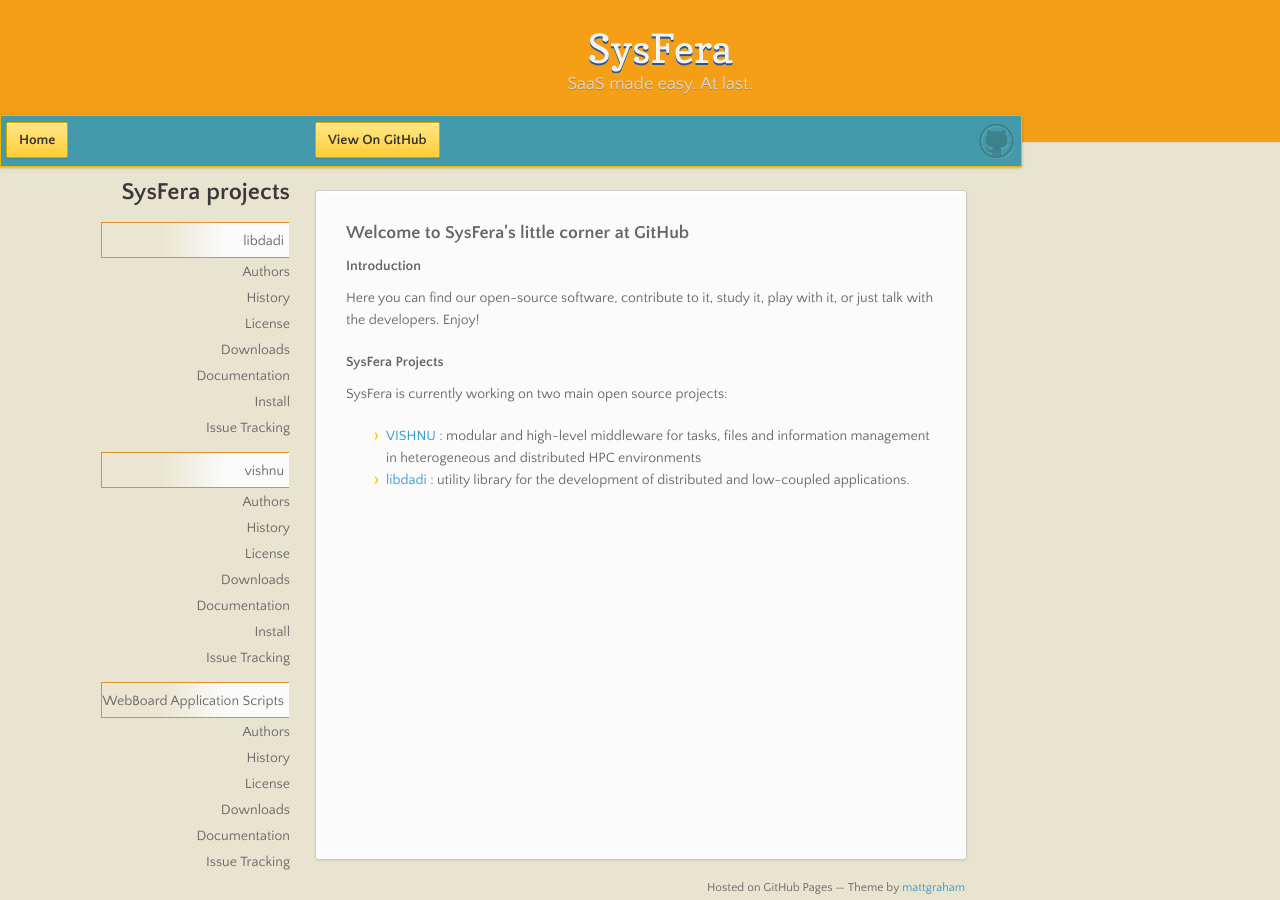
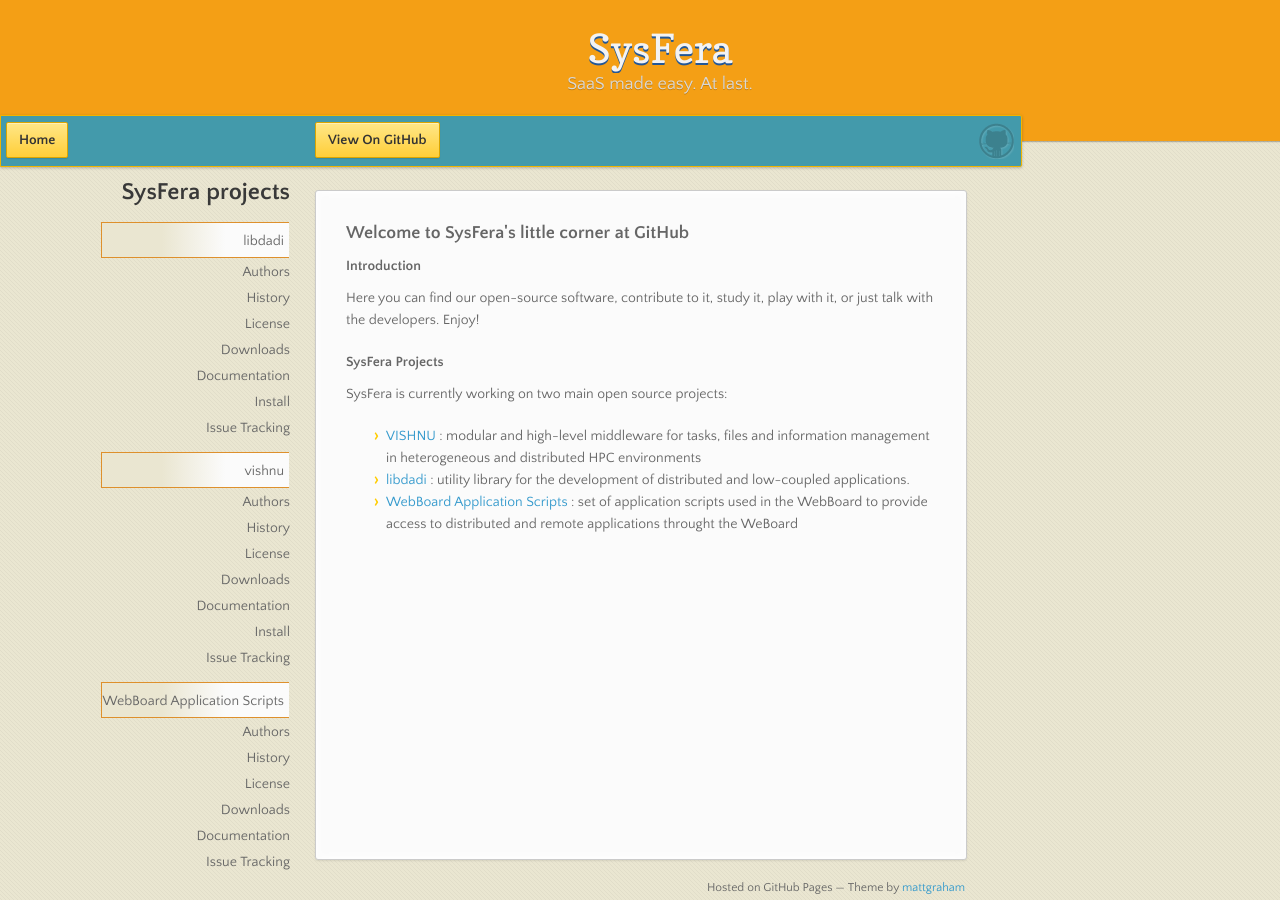
Before and after one commit to dloureiro/sysfera.github.com, a Jekyll site: the page built from index.html, in a window 1280 px wide and 900 px high. Built offline with Jekyll 4.4.1, drawn with Linux system fonts in a browser that asks for light colours; nearby versions of some CDN libraries; Markdown is read by kramdown in place of the engine named in the settings.

Commit message:
Adding Application Scripts to main page

```diff
--- a/index.html
+++ b/index.html
@@ -14,5 +14,7 @@
 		information management in heterogeneous and distributed HPC environments</li>
 		<li><a href="/libdadi.html">libdadi</a> : utility library for the development of distributed and
 		low-coupled applications.</li>
+		<li><a href="/webboardApplicationScripts.html">WebBoard Application Scripts</a> : set of application scripts used in the WebBoard
+		to provide access to distributed and remote applications throught the WeBoard</li>
 	</ul>
 </section>
```
